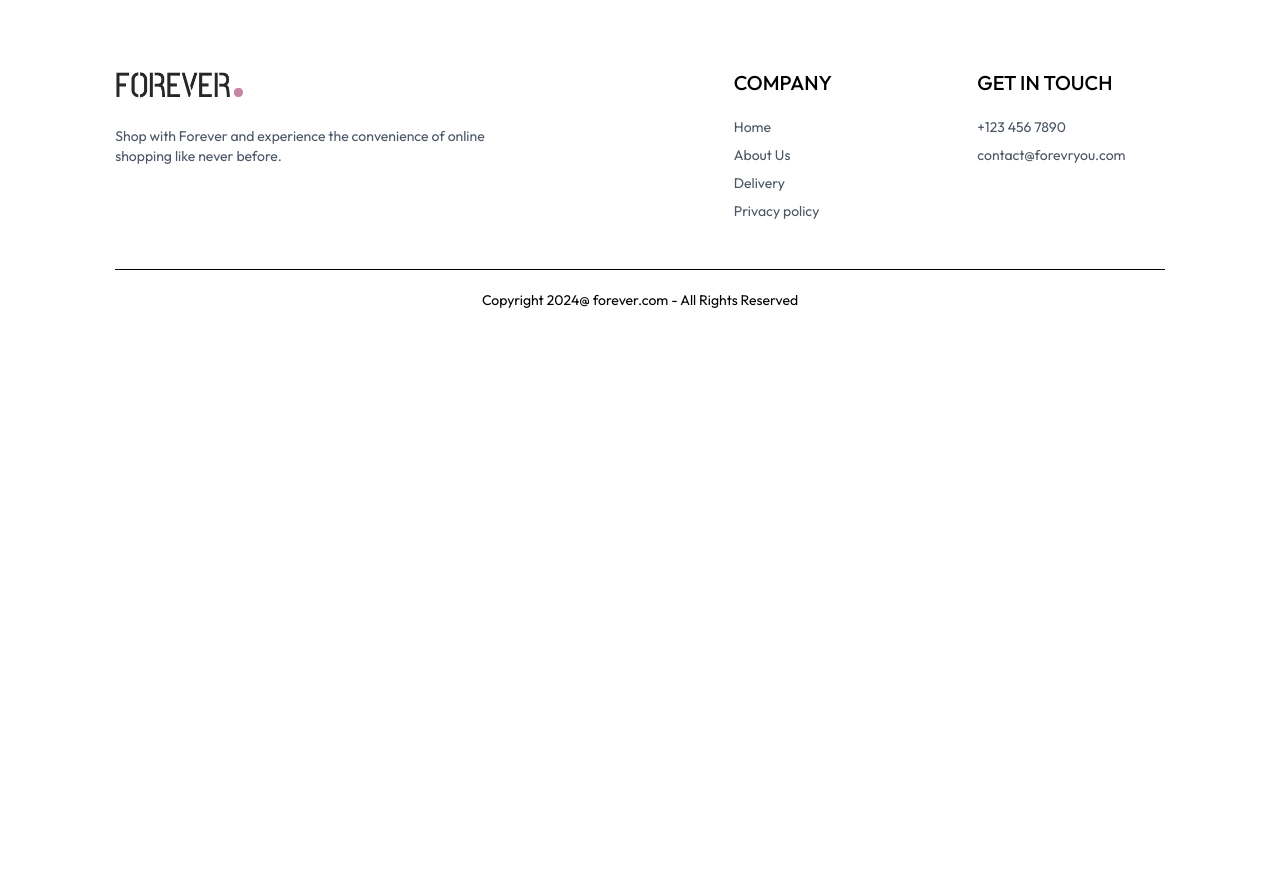
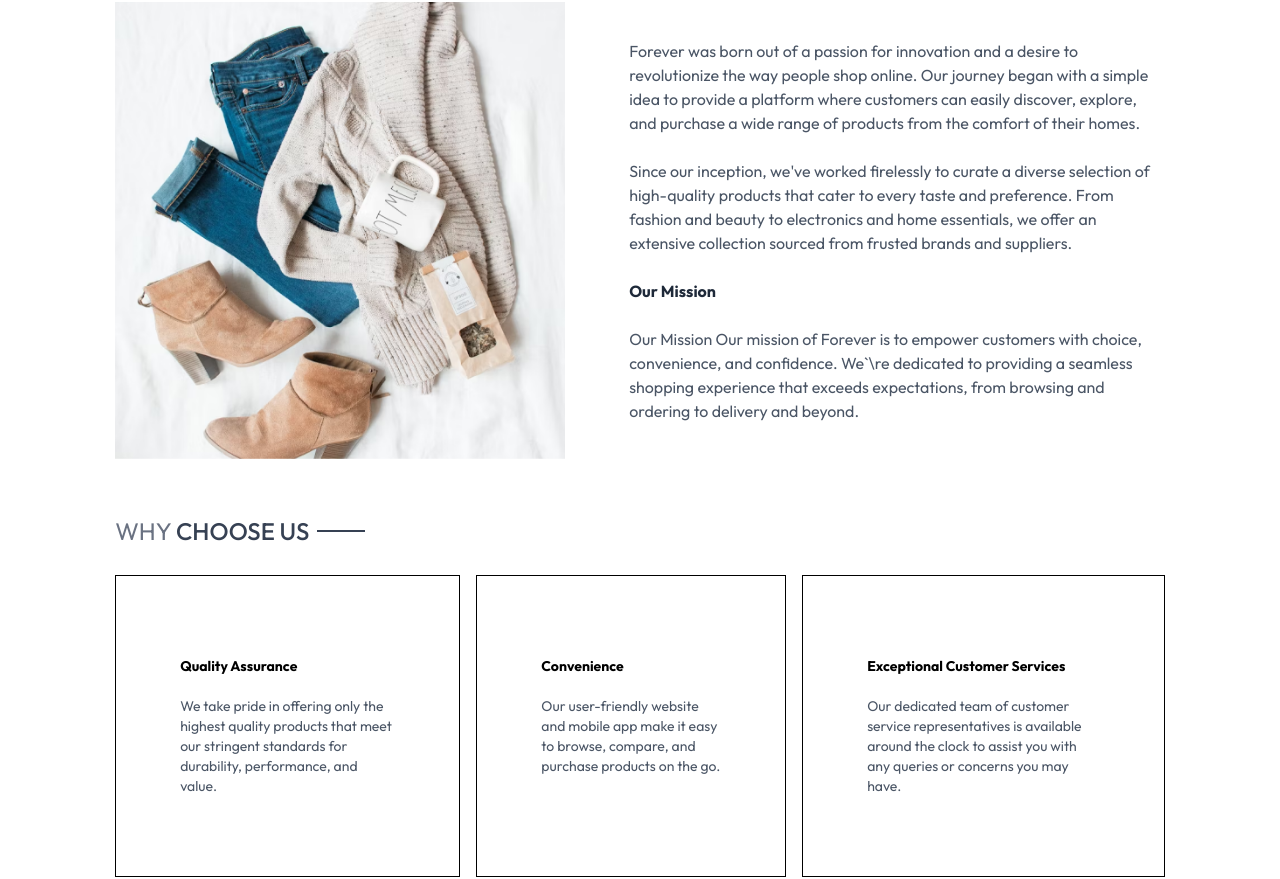
Before and after one commit to LenonCunha33/Ecommerce2.0, a React (Vite) app in the folder frontend/: page /about in a window 1280 px wide. Shown: the part 196-1075 px from the top of the page. Before the commit the page ends 800 px from the top, so only its background shows below. Built offline with nearby package versions, Linux system fonts and the light colour scheme.

Commit message:
added about us page

```diff
--- a/frontend/src/Pages/About.jsx
+++ b/frontend/src/Pages/About.jsx
@@ -1,7 +1,79 @@
-import React from 'react';
+import { assets } from '../assets/assets';
+import NewsLetterBox from '../Components/NewsLetterBox';
+import Title from '../Components/Title';
 
 const About = () => {
-  return <div>About</div>;
+  return (
+    <div>
+      <div className='text-2xl text-center pt-8 border-t'>
+        <Title text1={'ABOUT'} text2={'US'} />
+      </div>
+
+      <div className='flex flex-col md:flex-row gap-16 my-10'>
+        <img
+          src={assets.about_img}
+          alt=''
+          className='w-full md:max-w-[450px] '
+        />
+
+        <div className='flex flex-col justify-center gap-6 md:w-2/4 text-gray-600'>
+          <p>
+            Forever was born out of a passion for innovation and a desire to
+            revolutionize the way people shop online. Our journey began with a
+            simple idea to provide a platform where customers can easily
+            discover, explore, and purchase a wide range of products from the
+            comfort of their homes.
+          </p>
+          <p>
+            Since our inception, we&apos;ve worked firelessly to curate a
+            diverse selection of high-quality products that cater to every taste
+            and preference. From fashion and beauty to electronics and home
+            essentials, we offer an extensive collection sourced from frusted
+            brands and suppliers.
+          </p>
+          <b className='text-gray-800'>Our Mission</b>
+          <p>
+            {' '}
+            Our Mission Our mission of Forever is to empower customers with
+            choice, convenience, and confidence. We`\re dedicated to providing a
+            seamless shopping experience that exceeds expectations, from
+            browsing and ordering to delivery and beyond.
+          </p>
+        </div>
+      </div>
+
+      <div className='py-4 text-2xl'>
+        <Title text1={'WHY'} text2={'CHOOSE US'} />
+      </div>
+
+      <div className='flex flex-col md:flex-row mb-20 text-sm gap-4'>
+        <div className='border px-10 md:px-16 py-8 sm:py-20 flex flex-col gap-5'>
+          <b>Quality Assurance</b>
+          <p className='text-gray-600'>
+            We take pride in offering only the highest quality products that
+            meet our stringent standards for durability, performance, and value.{' '}
+          </p>
+        </div>
+        <div className='border px-10 md:px-16 py-8 sm:py-20 flex flex-col gap-5'>
+          <b>Convenience</b>
+          <p className='text-gray-600'>
+            Our user-friendly website and mobile app make it easy to browse,
+            compare, and purchase products on the go.{' '}
+          </p>
+        </div>
+        <div className='border px-10 md:px-16 py-8 sm:py-20 flex flex-col gap-5'>
+          <b>Exceptional Customer Services</b>
+          <p className='text-gray-600'>
+            Our dedicated team of customer service representatives is available
+            around the clock to assist you with any queries or concerns you may
+            have.{' '}
+          </p>
+        </div>
+      </div>
+
+      <NewsLetterBox />
+    </div>
+  );
 };
 
 export default About;
```
